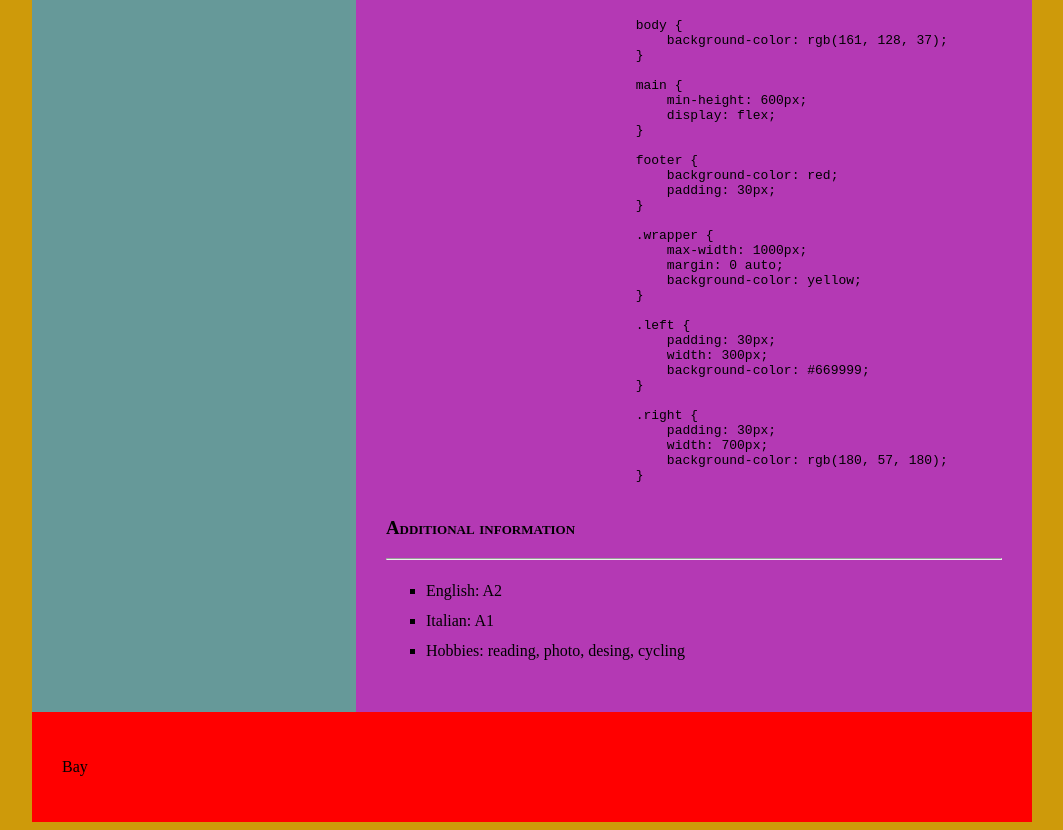
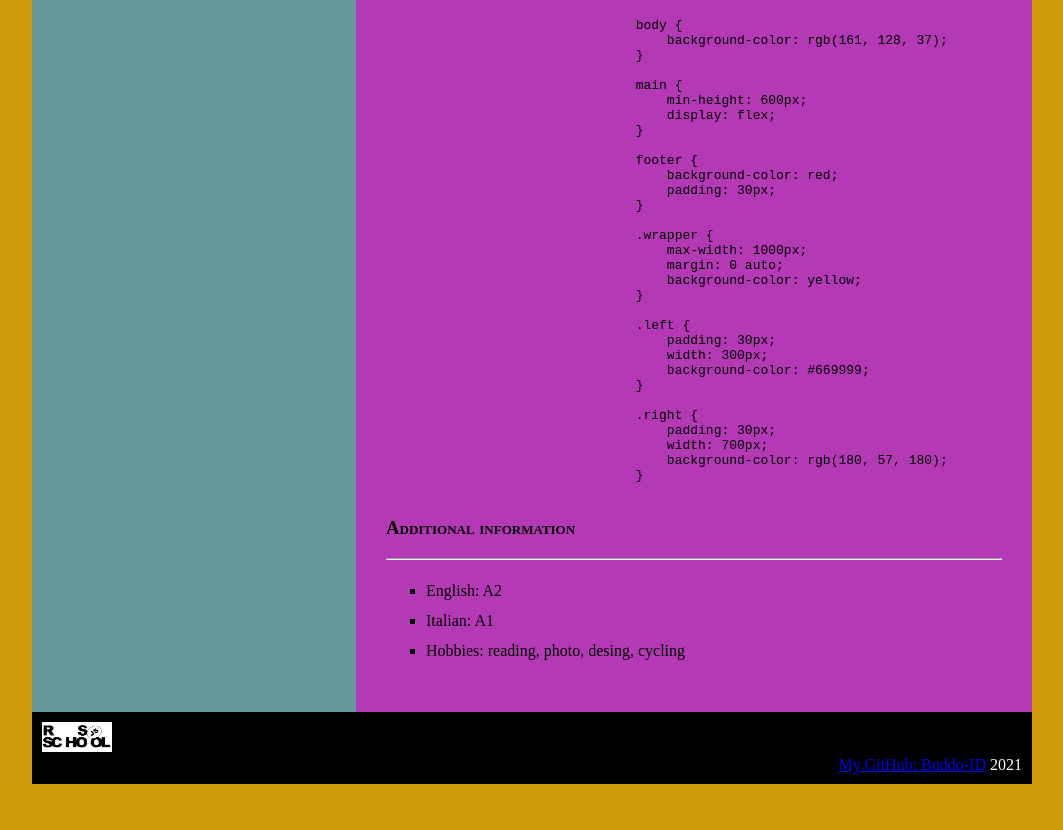
Before and after one commit to Buddo-ID/rsschool-cv, a plain HTML site: page index.html in a window 1280 px wide. Shown: the part 731-1561 px from the top of the page, without its empty margins (108-1171 px from the left). After the commit the page ends 1523 px from the top, so only its background shows below. Drawn offline with Linux system fonts and the light colour scheme.

Commit message:
feat: add footer

```diff
--- a/index.html
+++ b/index.html
@@ -12,7 +12,7 @@
 
             <div class="left">
                 <aside>
-                    <img src="img/ava.jpg" alt="Avatar" width="250" height="250" >
+                    <img src="img/ava.jpg" alt="Avatar" width="250" height="250">
                     <h3>Contact me</h3>
                     <hr>
                     <address>
@@ -129,7 +129,14 @@
         </main>
 
         <footer>
-            <p>Bay</p>
+            <a href="https://rs.school/js/" title="link to the course">
+                <img src="img/logo.png" alt="course logo" width="70" height="30">
+            </a>
+            <div class="info">
+            <a href="https://github.com/Buddo-ID">My GitHub: Buddo-ID</a>
+            <time datetime="2021">  2021</time>
+            </div>
+
         </footer>
     </div>
 
--- a/style.css
+++ b/style.css
@@ -8,8 +8,9 @@
 }
 
 footer {
-    background-color: red;
-    padding: 30px;
+    background-color: rgb(0, 0, 0);
+    padding: 10px;
+    color: white;
 }
 
 h1, h2, h3 {
@@ -48,3 +49,7 @@
 li {
     line-height: 30px;
 }
+
+.info {
+    text-align: right;
+}
```
